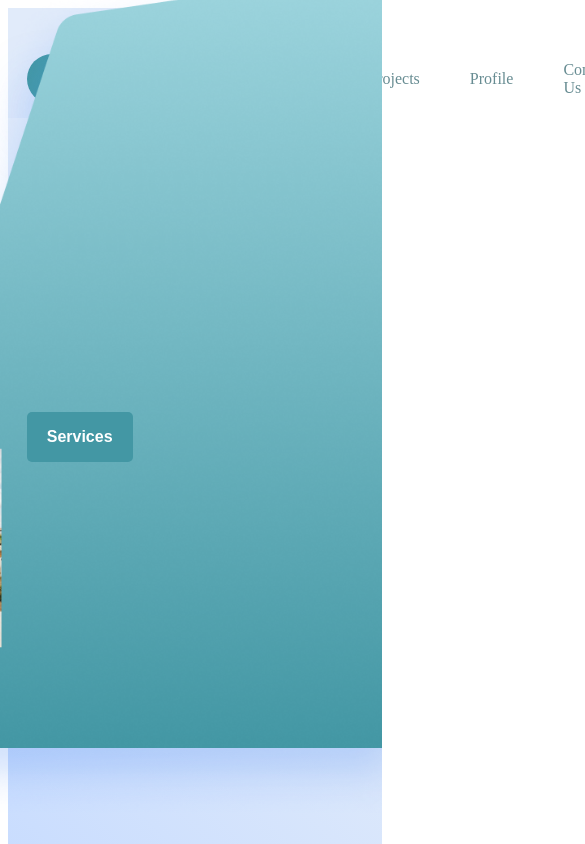
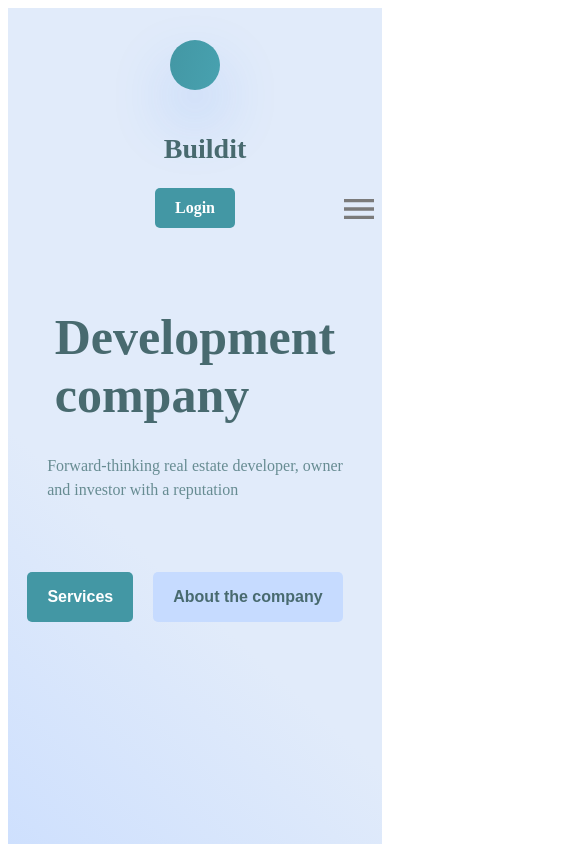
Before and after one commit to Ranecodes/builditapp, a React (Create React App) app: page / in a window 390 px wide. Shown: the top 844 px of the page, 585 px wide, since content can reach past the window. Built offline with nearby package versions, Linux system fonts and the light colour scheme.

Commit message:
added responsiveness

```diff
--- a/package.json
+++ b/package.json
@@ -8,6 +8,7 @@
     "@testing-library/user-event": "^13.5.0",
     "react": "^18.2.0",
     "react-dom": "^18.2.0",
+    "react-icons": "^4.6.0",
     "react-router-dom": "^6.4.2",
     "react-scripts": "5.0.1",
     "web-vitals": "^2.1.4"
--- a/src/components/layout.js
+++ b/src/components/layout.js
@@ -1,14 +1,21 @@
 import { NavLink } from "react-router-dom";
 import { useAuth } from "../context/auth";
-
+import { useState } from "react";
+import { MdClose } from "react-icons/md";
+import { MdMenu } from "react-icons/md";
 
 export default function Layout() {
   const auth = useAuth();
-
+  const [navbarOpen, setNavbarOpen] = useState(false);
+  const handleToggle = () => {
+    setNavbarOpen(prev => !prev);
+  };
+  const closeMenu = () => {
+    setNavbarOpen(false);
+  };
 
 
   return (
-
     <div className="main-header">
       <header className="container layout">
         <div className="logo">
@@ -16,26 +23,40 @@ export default function Layout() {
           <h1 className="logo-text">Buildit</h1>
         </div>
         <nav className="navBar">
-        <div className="links">
-        <NavLink to="/" end className="link">
+          <div className={navbarOpen ? "links" : "hideMenu"}>
+            <NavLink to="/" end className="link" onClick={() => closeMenu()}>
               Home
             </NavLink>
-        <NavLink to="/about" className="link">
+            <NavLink to="/about" className="link" onClick={() => closeMenu()}>
               About
             </NavLink>
-        <NavLink to="/projects" className="link">Projects</NavLink>
-        <NavLink to="/profile" className="link">Profile</NavLink>
-        <NavLink to="/contact-us" className="link">
+            <NavLink to="/projects" className="link" onClick={() => closeMenu()}>
+              Projects
+            </NavLink>
+            <NavLink to="/profile" className="link" onClick={() => closeMenu()}>
+              Profile
+            </NavLink>
+            <NavLink to="/contact-us" className="link" onClick={() => closeMenu()}>
               Contact Us
             </NavLink>
-
-
           </div>
-      {/* <button className="project-btn">Need a project?</button> */}
-      {!auth.user && <NavLink to="/login" className="project-btn">Login</NavLink>}
+          {!auth.user && (
+            <NavLink to="/login" className="project-btn links-2">
+              Login
+            </NavLink>
+          )}
+          <button className="toggle-btn" onClick={handleToggle}>
+            {" "}
+            {navbarOpen ? (
+              <MdClose
+                style={{ color: "#fff", width: "40px", height: "40px" }}
+              />
+            ) : (
+              <MdMenu  style={{ color: "#7b7b7b", width: "40px", height: "40px" }}/>
+            )}{" "}
+          </button>
         </nav>
       </header>
     </div>
-
   );
 }
--- a/src/components/profile.js
+++ b/src/components/profile.js
@@ -12,9 +12,9 @@ export const Profile = () => {
   return (
     <section className="profile-container">
       <div className="profile-main-text">
-        Welcome {auth.user} . You are logged in!
+        Welcome {auth.user}!<span className="profile-main-text-2">You are logged in!</span>
       </div>
-      <button onClick={handleLogout} className="profile-btn">Log Out</button>
+      <button onClick={handleLogout} className="profile-btn profile-btn-res">Log Out</button>
     </section>
   );
 }
--- a/src/index.css
+++ b/src/index.css
@@ -36,6 +36,7 @@ body {
 
 .links{
   display:flex;
+  flex-direction: row;
   align-items: center;
   gap:50px;
 }
@@ -89,6 +90,53 @@ border-radius: 100px;
   list-style-type: none;
 }
 
+.toggle-btn{
+  position: absolute;
+  right: 5px;
+  z-index: 2;
+  background: transparent;
+  border: none;
+  display: none;
+}
+   /* Mobile View for NavBar */
+@media screen and (max-width: 768px) {
+  .layout {
+    flex-direction: column;
+    align-items: center;
+  }
+  .navBar{
+    flex-direction: column;
+    align-items: center;
+    gap: 20px;
+  }
+  .links{
+    flex-direction: column;
+    align-items: center;
+    gap: 20px;
+    width: 100%;
+    opacity: 1;
+  }
+  .links:active{
+    left: 0;
+    transition: all 0.5s ease;
+    z-index: 1;
+
+  }
+  .hideMenu{
+    display: none;
+  }
+  .logo{
+    flex-direction: column;
+    align-items: center;
+    gap: 20px;
+  }
+  .toggle-btn{
+    display: block;
+  }
+}
+
+
+
 /* Landing page */
 section{
   min-height: calc(100vh - 50px);
@@ -105,6 +153,14 @@ section{
   width:600px;
   right:0%;
 }
+@media screen and (max-width: 1140px) {
+  .home-img{
+    display: none;
+  }
+}
+
+
+
 
 .home-content-text{
   display: flex;
@@ -129,33 +185,104 @@ section{
   position: absolute;
   left: 700px;
   top: 138px;
+  max-width: 180px;
+  width: 100%;
 }
+@media screen and (max-width: 1300px) {
+  .home1{
+    max-width: fit-content;
+    width: 100%;
+    left:500px;
+  }
+
+}
+
 
 .home2{
   position: absolute;
   left: 900px;
   top: 50px;
+  max-width: 250px;
+  width: 100%;
+}
+
+@media screen and (max-width: 1300px) {
+  .home2{
+    max-width: fit-content;
+    width: 100%;
+    left:700px;
+  }
+
 }
 
 .home3{
   position: absolute;
   left: 1180px;
   top: 172px;
+  max-width: 200px;
+  width: 100%;
+}
+
+@media screen and (max-width: 1300px) {
+  .home3{
+    max-width: fit-content;
+    width: 100%;
+    left:980px;
+  }
+
 }
 
 .home4{
   position: absolute;
   right: 600px;
   top: 330px;
-  width: 280px;
+  max-width: 280px;
+  width: 100%;
 }
+
+@media screen and (max-width: 1300px) {
+  .home4{
+    max-width: fit-content;
+    width: 100%;
+    right:400px;
+  }
+
+}
+
 
 .home5{
   position: absolute;
   right: 380px;
   top: 330px;
-  width: 200px;
+  max-width: 100%;
 }
+
+@media screen and (max-width: 1300px) {
+  .home5{
+    width: 100%;
+    right:150px;
+    max-width: max-content;
+  }
+
+}
+  /* Mobile View for hero section*/
+@media screen and (max-width: 768px) {
+  .container{
+    display: flex;
+    flex-direction: column;
+    align-items: center;
+  }
+
+  .home-content-image{
+    display: none;
+  }
+  .home-content-text{
+    padding-top: 50px;
+    align-items: center;
+    justify-content: center;
+  }
+  }
+
 
 /* Features container */
 .features-container{
@@ -172,6 +299,8 @@ section{
   padding: 20px;
   gap: 60px;
 }
+
+
 
 .features-content-H1{
   color: #486A6F;
@@ -200,6 +329,19 @@ section{
   padding: 20px;
   border-radius: 5px;
   filter: drop-shadow(0px 30px 60px rgba(25, 55, 102, 0.25));
+}
+
+@media screen and (max-width: 768px) {
+  .features-content{
+    gap: 20px;
+  }
+  .features-content-cards{
+    display: flex;
+    flex-direction: column;
+  }
+  .features-content-H1{
+    text-align: center;
+  }
 }
 
 .light-dark-bar{
@@ -454,6 +596,13 @@ section{
   color: #F4F7FF;
 }
 
+@media screen and (max-width: 768px){
+  .footer-grid-container{
+    grid-template-columns: repeat(2, 1fr);
+  }
+}
+
+
 .footer-grid-item-2{
   padding-top: 10px;
   line-height: 26px;
@@ -480,7 +629,6 @@ section{
   animation-name: background-animation;
   animation-duration: 4s;
 }
-
 
 
 .login-content-container{
@@ -533,6 +681,18 @@ section{
   from{color: #273a3d;}
   to{color: #7cacff;}
 }
+@media screen and (max-width: 768px){
+  .login-container{
+    display: flex;
+    flex-direction: column;
+    justify-content: center;
+    align-items: center;
+  }
+  .login-content-text{
+    display: none;
+  }
+}
+
 
   /* Profile Page */
 .profile-container{
@@ -564,6 +724,22 @@ section{
   from { border-color: transparent }
   to { border-color: #9eb5de; }
 }
+
+@media screen and (max-width: 768px){
+  .profile-main-text-2{
+    display: none;
+  }
+  .profile-main-text{
+    font-size: 40px;
+
+  }
+  .profile-btn-res{
+    display:flex;
+    justify-content: center;
+    align-self: center;
+  }
+}
+
 
 .profile-btn{
   text-align: center;
@@ -665,3 +841,12 @@ section{
   color: #486A6F;
   cursor: pointer;
 }
+
+@media screen and (max-width: 768px){
+  .project-list{
+    grid-template-columns: repeat(1, 1fr);
+  }
+  .contact-bar h1{
+    font-size: 20px;
+  }
+}
```
Also changed, not shown: 1 other file (tests, documents, lock files or other folders). Lines whose indentation alone changed are shown as unchanged.
